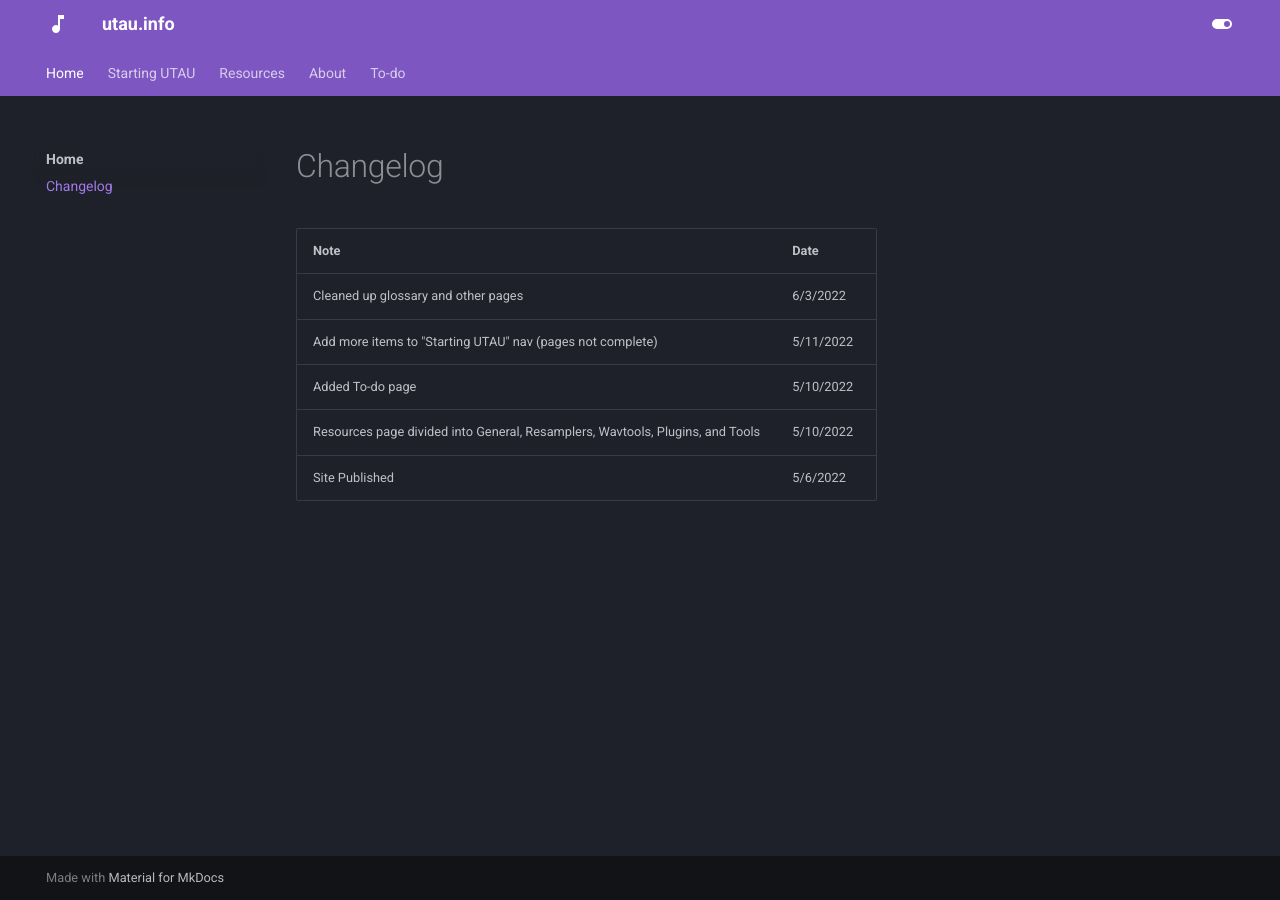
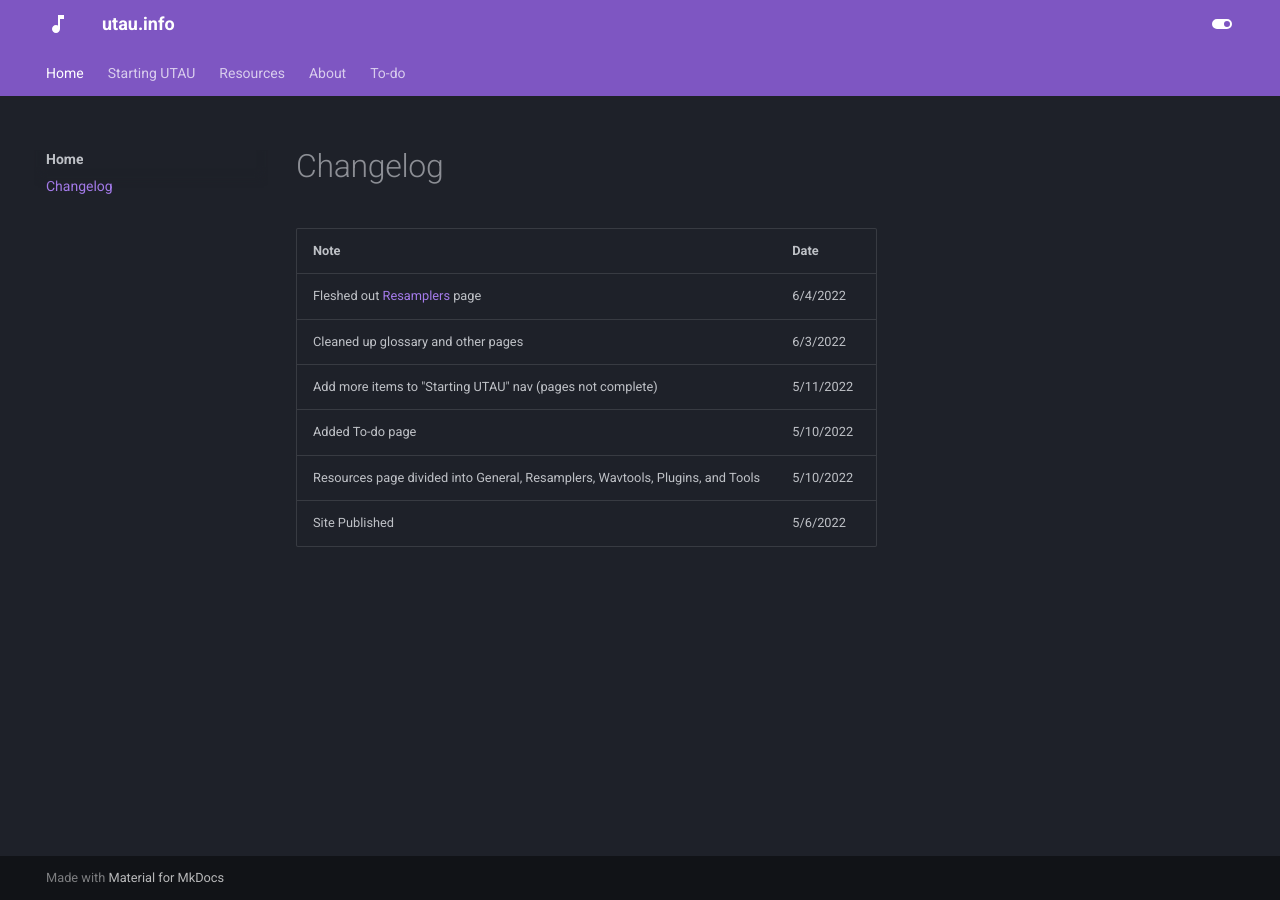
Before and after one commit to nagotown/utau.info, an MkDocs documentation site: the page built from docs/changelog.md, in a window 1280 px wide. Built offline with MkDocs 1.6.1 and Material for MkDocs 9.7.7, drawn with Linux system fonts in a browser that asks for light colours.

Commit message:
Update changelog.md

```diff
--- a/docs/changelog.md
+++ b/docs/changelog.md
@@ -1,5 +1,6 @@
 | Note | Date |
 |-|-|
+| Fleshed out [Resamplers](start/resamplers/) page | 6/4/2022 |
 | Cleaned up glossary and other pages | 6/3/2022 |
 | Add more items to "Starting UTAU" nav (pages not complete) | 5/11/2022 |
 | Added To-do page | 5/10/2022 |
```
